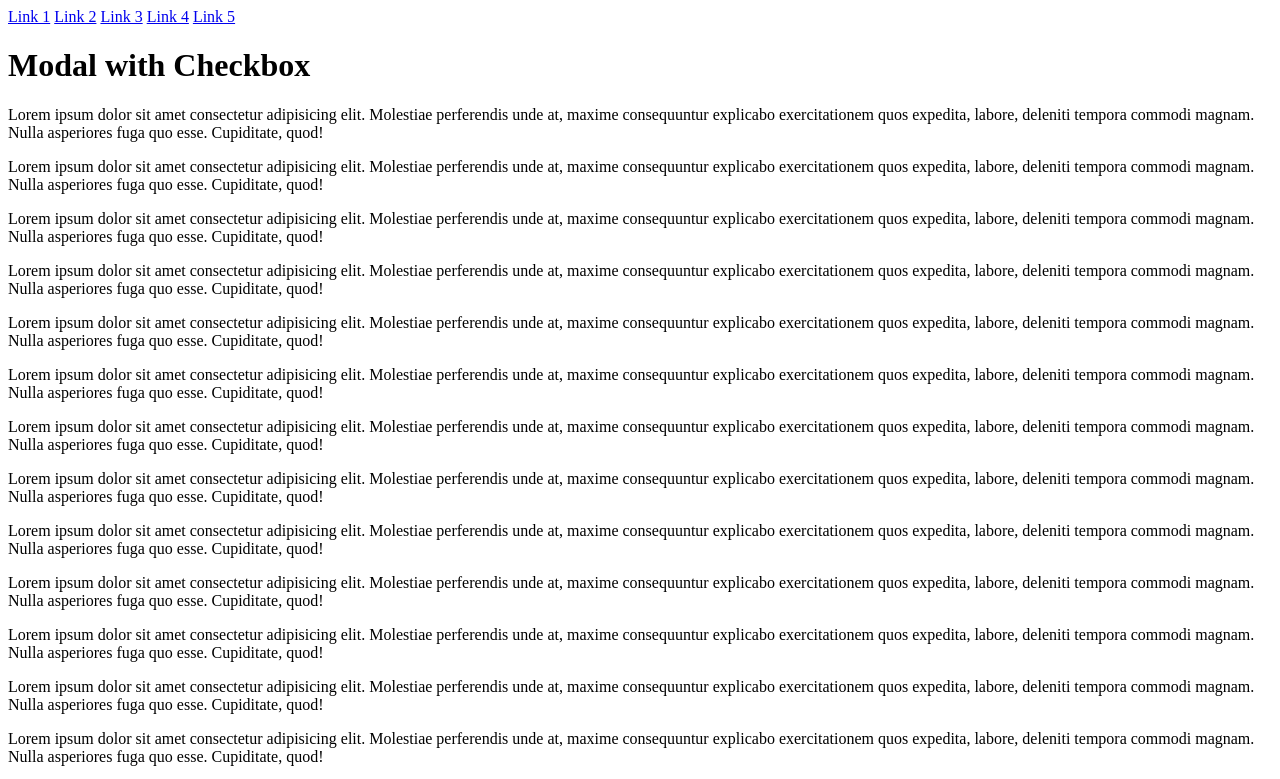
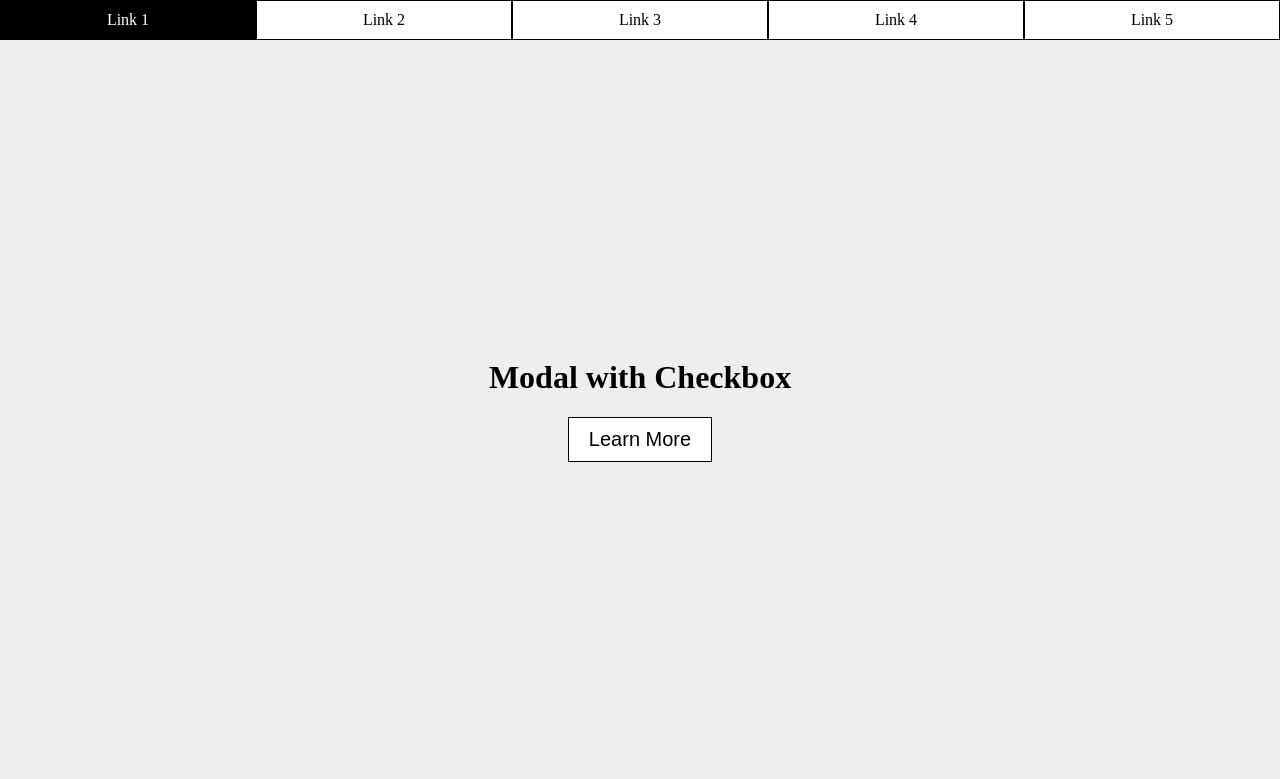
Before and after one commit to TrueFisherKing/Modal-with-Checkbox, a plain HTML site: page index.html in a window 1280 px wide. Shown: the top 779 px of the page. Drawn offline with Linux system fonts and the light colour scheme.

Commit message:
simple css

```diff
--- a/index.html
+++ b/index.html
@@ -6,6 +6,7 @@
     <meta name="viewport" content="width=device-width, initial-scale=1.0">
     <meta http-equiv="X-UA-Compatible" content="ie=edge">
     <title>Modal with Checkbox</title>
+    <link rel="stylesheet" href="style.css">
 </head>
 
 <body>
@@ -22,6 +23,11 @@
 
         <div class="big-hero">
             <h1>Modal with Checkbox</h1>
+            <button>
+                Learn More
+            </button>
+
+            <!-- <input type="button" value="Learn More Here Too"> -->
         </div>
 
         <section>
--- a/style.css
+++ b/style.css
@@ -0,0 +1,68 @@
+* {
+    box-sizing: border-box;
+}
+
+html, body {
+    height: 100%;
+    margin: 0;
+}
+
+img {
+    height: auto;
+    width: 100%;
+}
+
+
+header {
+    position: fixed;
+    top: 0;
+    width: 100%;
+}
+
+nav {
+    display: flex;
+    justify-content: space-between;
+}
+
+nav a {
+    background: #fff;
+    border: 1px solid #000;
+    color: #000;
+    padding: 10px;
+    text-align: center;
+    text-decoration: none;
+    width: 100%;
+}
+
+nav a:hover {
+    background: #000;
+    color: #fff;
+}
+
+.big-hero {
+    align-items: center;
+    background: #eee;
+    display: flex;
+    flex-direction: column;
+    height: 100vh;
+    justify-content: center;
+}
+
+button {
+    background: #fff;
+    border: 1px solid #000;
+    font-size: 20px;
+    outline: 0;
+    padding: 10px 20px;
+}
+
+button:hover {
+    background: #000;
+    color: #fff;
+}
+
+section {
+    margin: 0 auto;
+    max-width: 1200px;
+    padding: 20px;
+}
```
Also changed, not shown: 1 other file.
